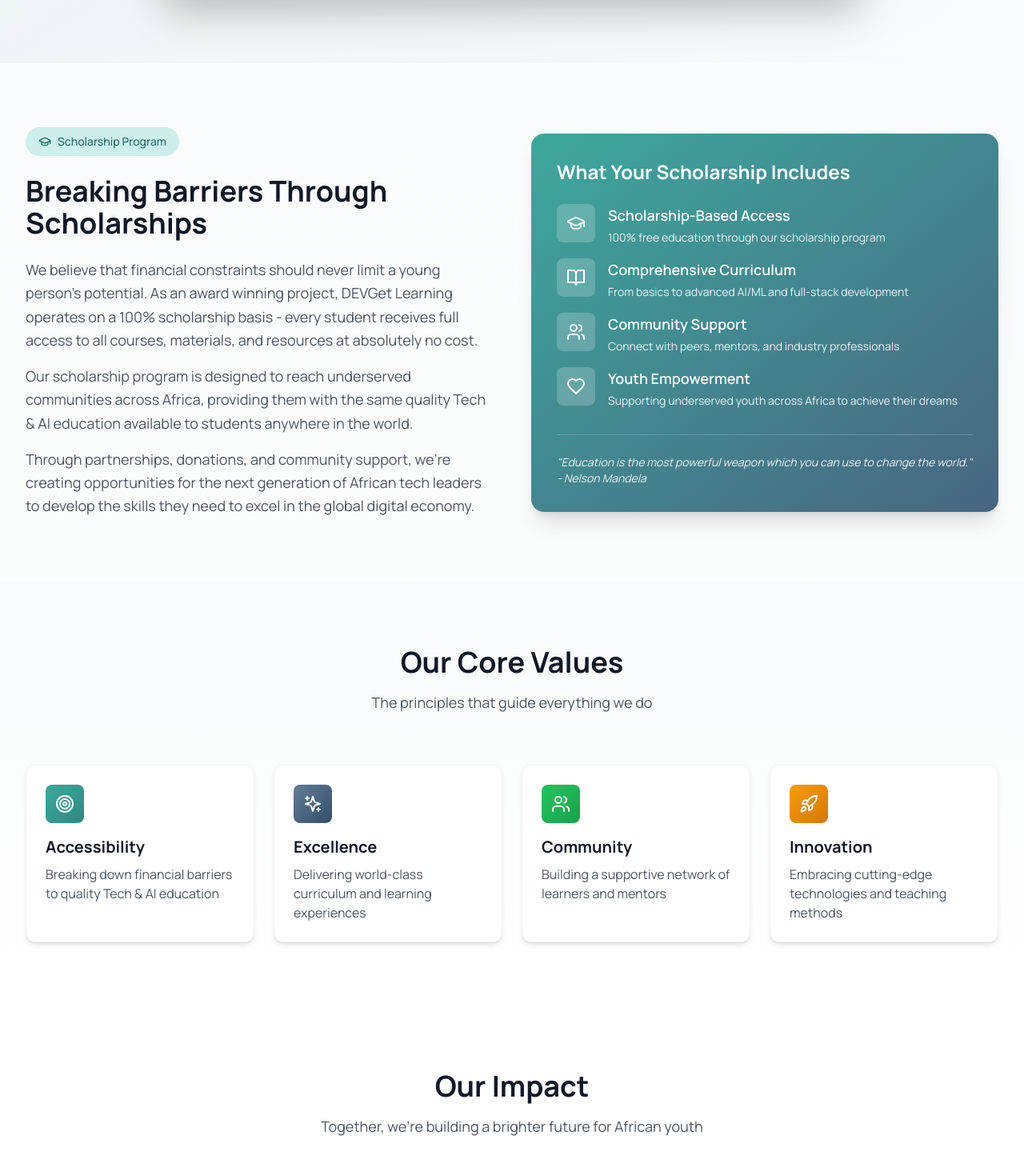
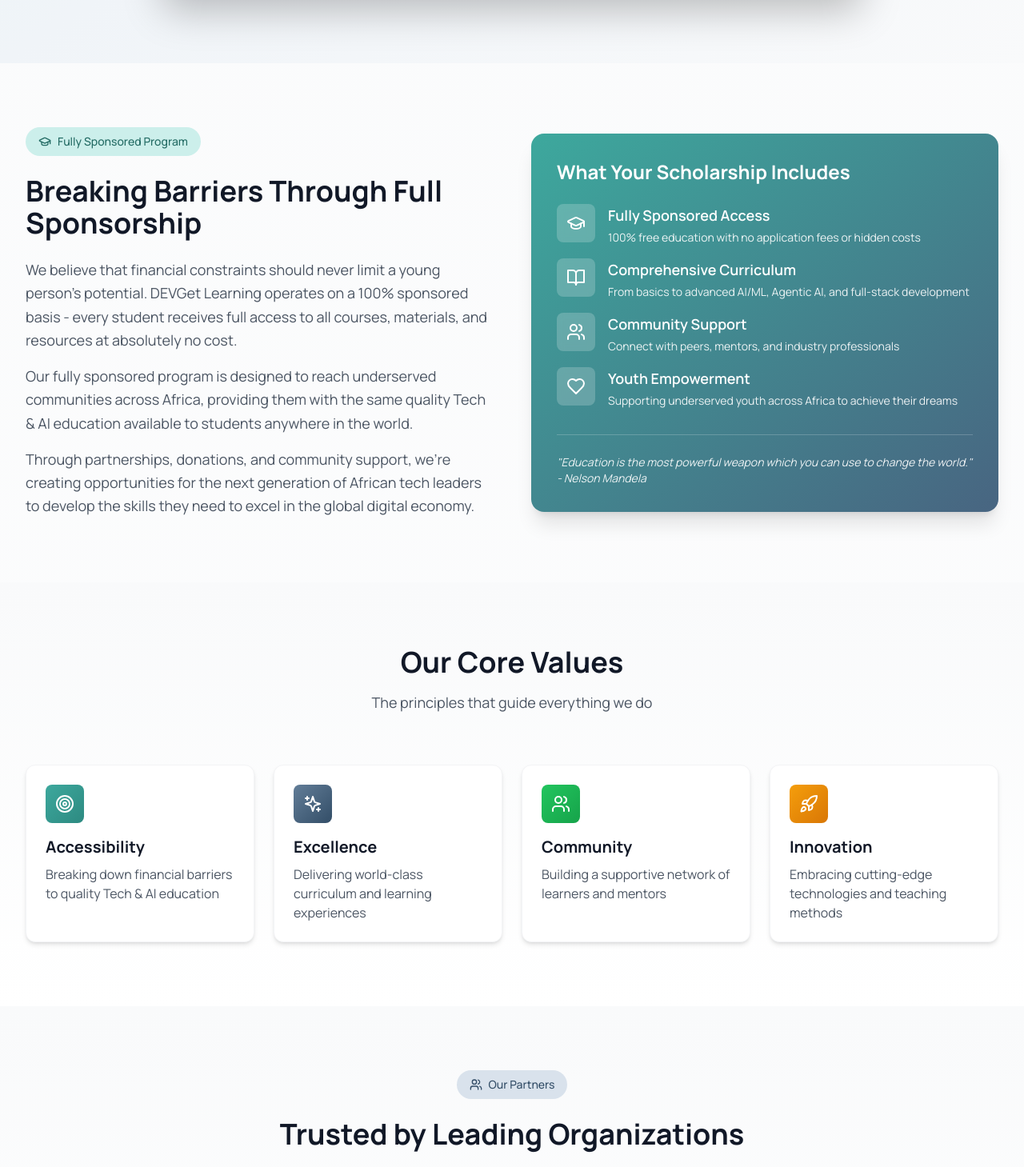
Before and after one commit to Jared-developer/DEVGet-Learning-app, a React (Vite) app in the folder frontend/: page /about in a window 1280 px wide. Shown: the part 1338-2797 px from the top of the page at 80% size. Built offline with nearby package versions, Linux system fonts and the light colour scheme; no server answers.

Commit message:
Update About page and LandingPage with current branding and partnerships

```diff
--- a/frontend/src/pages/AboutUs.jsx
+++ b/frontend/src/pages/AboutUs.jsx
@@ -7,13 +7,13 @@
     const offerings = [
         {
             icon: <GraduationCap className="h-6 w-6" />,
-            title: "Scholarship-Based Access",
-            description: "100% free education through our scholarship program"
+            title: "Fully Sponsored Access",
+            description: "100% free education with no application fees or hidden costs"
         },
         {
             icon: <BookOpen className="h-6 w-6" />,
             title: "Comprehensive Curriculum",
-            description: "From basics to advanced AI/ML and full-stack development"
+            description: "From basics to advanced AI/ML, Agentic AI, and full-stack development"
         },
         {
             icon: <Users className="h-6 w-6" />,
@@ -30,20 +30,20 @@
     const impact = [
         {
             icon: <GraduationCap className="h-8 w-8" />,
-            title: "Scholarship-Based",
-            description: "Every student receives a full scholarship covering all courses and materials",
+            title: "Fully Sponsored",
+            description: "Every student receives full sponsorship covering all courses and materials",
             gradient: "from-accent-500 to-accent-600"
         },
         {
             icon: <Globe className="h-8 w-8" />,
             title: "Africa-Focused",
-            description: "An award winning project prioritizing underserved communities across the African continent",
+            description: "Prioritizing underserved communities across the African continent with world-class tech education",
             gradient: "from-primary-500 to-primary-700"
         },
         {
             icon: <Heart className="h-8 w-8" />,
-            title: "Multi-Disciplinary Team",
-            description: "Built by a multi-disciplinary team, creating opportunities for all",
+            title: "Partnership-Driven",
+            description: "Built through strategic partnerships with leading organizations in tech and education",
             gradient: "from-success-500 to-success-600"
         }
     ]
@@ -80,18 +80,18 @@
                 <div className="max-w-7xl mx-auto text-center">
                     <div className="inline-flex items-center gap-2 px-4 py-2 bg-white/20 backdrop-blur-sm rounded-full text-white text-sm font-medium mb-8">
                         <GraduationCap className="h-4 w-4" />
-                        Scholarship-Based Learning
+                        Fully Sponsored
                     </div>
                     <h1 className="text-5xl sm:text-6xl font-bold text-white mb-6">
                         Empowering <span className="text-warning-300">African Youth</span>
                         <br />Through Free Tech & AI Education
                     </h1>
                     <p className="text-xl text-white/90 mb-8 max-w-3xl mx-auto">
-                        An award winning project providing free tech and AI education to underserved communities across Africa
+                        A fully sponsored program providing free tech and AI education to underserved communities across Africa
                     </p>
                     <div className="inline-flex items-center gap-3 px-6 py-3 bg-white/10 backdrop-blur-md rounded-full border border-white/20">
                         <Heart className="h-5 w-5 text-white" />
-                        <span className="text-white font-semibold">All courses are completely free through our scholarship program</span>
+                        <span className="text-white font-semibold">All courses are fully sponsored - completely free</span>
                     </div>
                 </div>
             </section>
@@ -115,7 +115,7 @@
                     <div className="max-w-4xl mx-auto">
                         <div className="bg-white rounded-3xl shadow-2xl p-8 sm:p-12 border border-accent-100">
                             <p className="text-xl text-gray-700 leading-relaxed mb-6">
-                                We envision a future where geographical location and economic status are no longer barriers to world-class Tech & AI education. As an award winning project, we're committed to providing free tech and AI education to underserved communities across Africa, ensuring every young person has the opportunity to learn, grow, and become a leader in the global technology industry.
+                                We envision a future where geographical location and economic status are no longer barriers to world-class Tech & AI education. As a fully sponsored program, we're committed to providing free tech and AI education to underserved communities across Africa, ensuring every young person has the opportunity to learn, grow, and become a leader in the global technology industry.
                             </p>
                             <p className="text-xl text-gray-700 leading-relaxed mb-6">
                                 Through DEVGet Learning, we're building a movement that transforms lives, communities, and entire nations by empowering the next generation with the skills, knowledge, and confidence to shape the digital future of Africa and beyond.
@@ -140,16 +140,16 @@
                         <div>
                             <div className="inline-flex items-center gap-2 px-4 py-2 bg-accent-100 rounded-full text-accent-700 text-sm font-medium mb-6">
                                 <GraduationCap className="h-4 w-4" />
-                                Scholarship Program
+                                Fully Sponsored Program
                             </div>
                             <h2 className="text-4xl font-bold text-gray-900 mb-6">
-                                Breaking Barriers Through Scholarships
+                                Breaking Barriers Through Full Sponsorship
                             </h2>
                             <p className="text-lg text-gray-600 mb-4 leading-relaxed">
-                                We believe that financial constraints should never limit a young person's potential. As an award winning project, DEVGet Learning operates on a 100% scholarship basis - every student receives full access to all courses, materials, and resources at absolutely no cost.
+                                We believe that financial constraints should never limit a young person's potential. DEVGet Learning operates on a 100% sponsored basis - every student receives full access to all courses, materials, and resources at absolutely no cost.
                             </p>
                             <p className="text-lg text-gray-600 mb-4 leading-relaxed">
-                                Our scholarship program is designed to reach underserved communities across Africa, providing them with the same quality Tech & AI education available to students anywhere in the world.
+                                Our fully sponsored program is designed to reach underserved communities across Africa, providing them with the same quality Tech & AI education available to students anywhere in the world.
                             </p>
                             <p className="text-lg text-gray-600 leading-relaxed">
                                 Through partnerships, donations, and community support, we're creating opportunities for the next generation of African tech leaders to develop the skills they need to excel in the global digital economy.
@@ -211,6 +211,68 @@
                 </div>
             </section>
 
+            {/* Partners Section */}
+            <section className="py-20 px-4 sm:px-6 lg:px-8 bg-gradient-to-b from-gray-50 to-white">
+                <div className="max-w-7xl mx-auto">
+                    <div className="text-center mb-16">
+                        <div className="inline-flex items-center gap-2 px-4 py-2 bg-primary-100 rounded-full text-primary-700 text-sm font-medium mb-6">
+                            <Users className="h-4 w-4" />
+                            Our Partners
+                        </div>
+                        <h2 className="text-4xl font-bold text-gray-900 mb-4">Trusted by Leading Organizations</h2>
+                        <p className="text-lg text-gray-600 max-w-2xl mx-auto">
+                            We collaborate with innovative organizations to bring you world-class education and opportunities
+                        </p>
+                    </div>
+                    <div className="grid grid-cols-1 md:grid-cols-3 gap-8">
+                        {/* Spaceshift Logo */}
+                        <div className="bg-white p-6 rounded-2xl shadow-lg border border-gray-100">
+                            <div className="flex flex-col items-center text-center">
+                                <div className="w-16 h-16 mb-4">
+                                    <img
+                                        src="/images/Partiner-logos/Spaceshift_Logo.png"
+                                        alt="Spaceshift"
+                                        className="w-full h-full object-contain"
+                                    />
+                                </div>
+                                <h3 className="text-lg font-bold text-gray-900 mb-2">Spaceshift</h3>
+                                <p className="text-gray-600 text-sm">Leading innovation in space technology and education</p>
+                            </div>
+                        </div>
+
+                        {/* AI & STEM HUB Logo */}
+                        <div className="bg-white p-6 rounded-2xl shadow-lg border border-gray-100">
+                            <div className="flex flex-col items-center text-center">
+                                <div className="w-16 h-16 mb-4">
+                                    <img
+                                        src="/images/Partiner-logos/AI_&_STEM_Logo.jpeg"
+                                        alt="AI & STEM HUB"
+                                        className="w-full h-full object-contain"
+                                    />
+                                </div>
+                                <h3 className="text-lg font-bold text-gray-900 mb-2">AI & STEM HUB</h3>
+                                <p className="text-gray-600 text-sm">Advancing artificial intelligence and STEM education across Africa</p>
+                            </div>
+                        </div>
+
+                        {/* Devget Learning Logo */}
+                        <div className="bg-white p-6 rounded-2xl shadow-lg border border-gray-100">
+                            <div className="flex flex-col items-center text-center">
+                                <div className="w-16 h-16 mb-4">
+                                    <img
+                                        src="/images/logo.png"
+                                        alt="Devget Learning"
+                                        className="w-full h-full object-contain"
+                                    />
+                                </div>
+                                <h3 className="text-lg font-bold text-gray-900 mb-2">Devget Learning</h3>
+                                <p className="text-gray-600 text-sm">Empowering African youth with world-class tech education</p>
+                            </div>
+                        </div>
+                    </div>
+                </div>
+            </section>
+
             {/* Impact Section */}
             <section className="py-20 px-4 sm:px-6 lg:px-8 bg-white">
                 <div className="max-w-7xl mx-auto">
@@ -263,15 +325,15 @@
             <section className="py-20 px-4 sm:px-6 lg:px-8 bg-gradient-to-b from-white to-accent-50">
                 <div className="max-w-4xl mx-auto text-center">
                     <GraduationCap className="h-16 w-16 text-accent-600 mx-auto mb-6" />
-                    <h2 className="text-4xl font-bold text-gray-900 mb-4">Apply for a Scholarship Today</h2>
+                    <h2 className="text-4xl font-bold text-gray-900 mb-4">Join Our Fully Sponsored Program</h2>
                     <p className="text-xl text-gray-600 mb-4 max-w-2xl mx-auto">
-                        Our scholarship program is open to all motivated youth across Africa who are passionate about learning Tech & AI. As an award winning project, we're committed to breaking down barriers to quality education.
+                        Our fully sponsored program is open to all motivated youth across Africa who are passionate about learning Tech & AI. We're committed to breaking down barriers to quality education.
                     </p>
                     <p className="text-lg text-gray-600 mb-8 max-w-2xl mx-auto">
                         No application fees. No tuition costs. No hidden charges. Just your commitment to learning and growing.
                     </p>
                     <div className="bg-accent-50 border border-accent-200 rounded-xl p-6 mb-8 max-w-2xl mx-auto">
-                        <h3 className="text-lg font-semibold text-gray-900 mb-3">Scholarship Benefits Include:</h3>
+                        <h3 className="text-lg font-semibold text-gray-900 mb-3">Your Sponsorship Includes:</h3>
                         <ul className="text-left space-y-2 text-gray-700">
                             <li className="flex items-start gap-2">
                                 <span className="text-accent-600 mt-1">✓</span>
@@ -300,7 +362,7 @@
                         className="inline-flex items-center gap-2 px-8 py-4 bg-gradient-to-r from-accent-600 to-primary-600 text-white rounded-xl text-lg font-semibold hover:from-accent-700 hover:to-primary-700 hover:scale-105 transition-all shadow-lg transform duration-300"
                     >
                         <GraduationCap className="h-5 w-5" />
-                        Apply for Scholarship Now
+                        Join Our Program Now
                         <ArrowRight className="h-5 w-5" />
                     </Link>
                     <p className="text-sm text-gray-500 mt-4">
--- a/frontend/src/pages/LandingPage.jsx
+++ b/frontend/src/pages/LandingPage.jsx
@@ -825,7 +825,7 @@
                     </div>
 
                     <h2 className="text-4xl sm:text-5xl font-bold mb-6">
-                        Fully Sponsored. No Catch. Forever.
+                        Fully Sponsored.
                     </h2>
 
                     <p className="text-xl sm:text-2xl text-white/90 mb-8 leading-relaxed max-w-2xl mx-auto">
```
